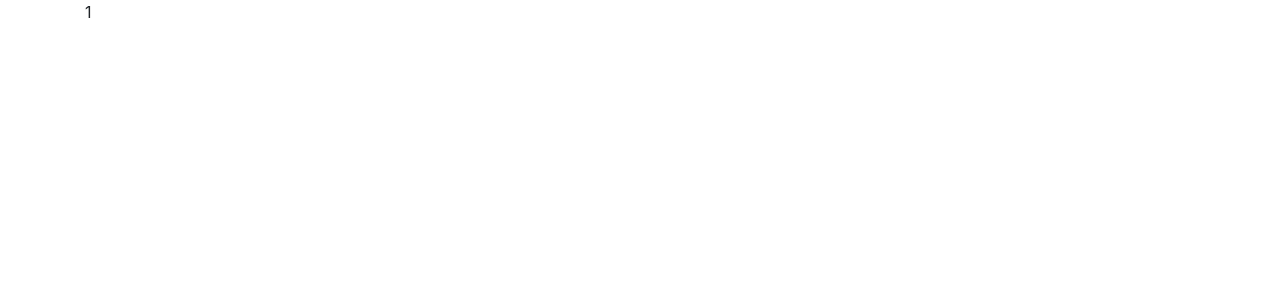
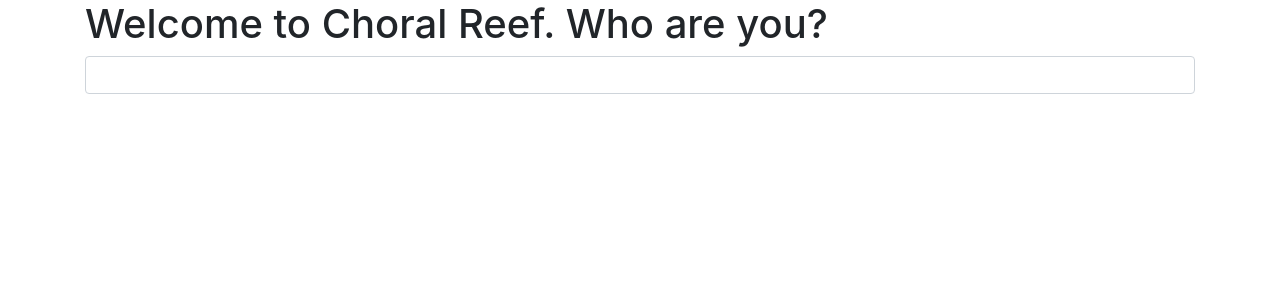
Before and after one commit to incommonline/incommonline, a React (Create React App) app: page /1 in a window 1280 px wide. Shown: the top 300 px of the page. Built offline with nearby package versions, Linux system fonts and the light colour scheme.

Commit message:
Added a more sane skeleton for room endpoints

```diff
--- a/src/App.js
+++ b/src/App.js
@@ -1,7 +1,24 @@
-import { Container, Row, Col } from 'react-bootstrap';
-import { BrowserRouter as Router, Switch, Route, Link, useParams } from 'react-router-dom';
+import { Container, Row, Col, Form } from 'react-bootstrap';
+import { BrowserRouter as Router, Switch, Route, useParams } from 'react-router-dom';
 
 import Home from "./Home"
+
+// stubs
+function getRoomName( roomId ) {
+  return getRoomDetails( roomId, "deadbeef" ).roomName;
+}
+
+function getRoomDetails( roomId, userId ) {
+  return {
+    currentUserId: userId,
+    roomId: roomId,
+    roomName: "Choral Reef",
+    niches: [ { nicheId: "TWwyAzRd", nicheName: "Hockey", isSupportedByUser: false, currentSupport: 3, supportRequired: 4 },
+              { nicheId: "biiTCxey", nicheName: "K-Pop",  isSupportedByUser: true,  currentSupport: 1, supportRequired: 4 } ],
+    subgroups: [ { subgroupId: "abcdefgh", subgroupName: "Vocal Jazz", memberIds: [ "1a2b3c4d", "2a3b4c5d" ] } ]
+  }
+}
+
 
 function Test() {
   let { roomId } = useParams();
@@ -10,7 +27,10 @@
     <Container>
       <Row>
         <Col>
-          <p>{roomId}</p>
+          <h1>Welcome to {getRoomName( roomId )}. Who are you?</h1>
+          <Form>
+            <Form.Control/>
+          </Form>
         </Col>
       </Row>
     </Container>
@@ -18,17 +38,6 @@
 }
 
 export default function App() {
-  let sampleFromApi =
-    {
-      currentUserId: "abcdefgh",
-      roomId: "hDBshCvM",
-      roomName: "Choral Reef",
-      niches: [ { nicheId: "TWwyAzRd", nicheName: "Hockey", isSupportedByUser: false, currentSupport: 3, supportRequired: 4 },
-                { nicheId: "biiTCxey", nicheName: "K-Pop",  isSupportedByUser: true,  currentSupport: 1, supportRequired: 4 } ],
-      subgroups: [ { subgroupId: "abcdefgh", subgroupName: "Vocal Jazz", memberIds: [ "1a2b3c4d", "2a3b4c5d" ] } ]
-    }
-
-
   return (
     <Router>
       <Switch>
```
